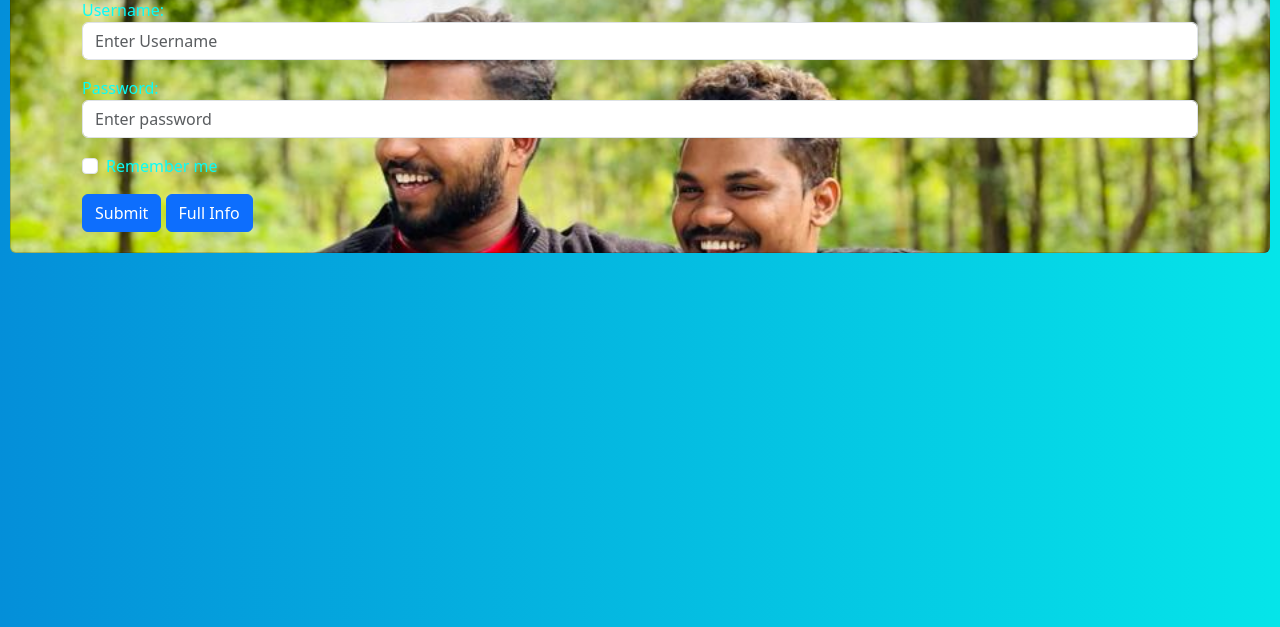
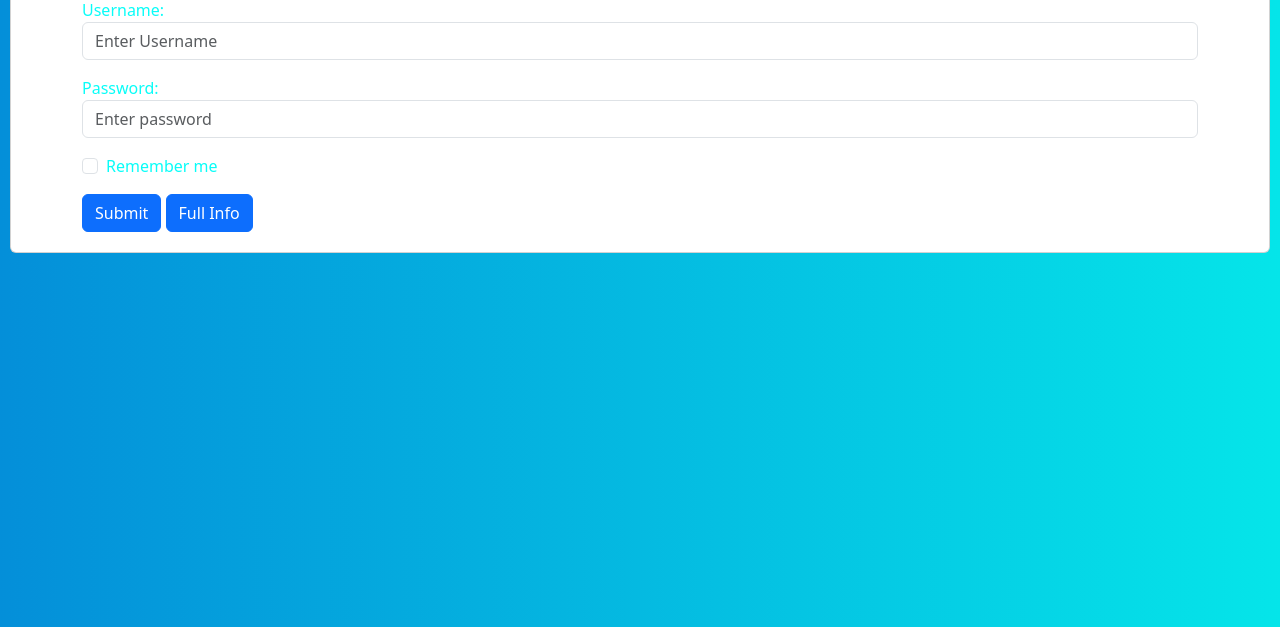
Before and after one commit to GudiseBhargav/govind, a plain HTML site: page index.html in a window 1280 px wide. Shown: the part 173-800 px from the top of the page. Drawn offline with nearby package versions, Linux system fonts and the light colour scheme.

Commit message:
Update index.html

```diff
--- a/index.html
+++ b/index.html
@@ -16,7 +16,7 @@
     margin:10px;
    margin-top:80px;
    padding:20px;
-   background-image: url('Rook1.jpg');
+   background-image: url('');
    background-repeat: no-repeat;
    background-attachment: fixed;
    background-position:center;
```
